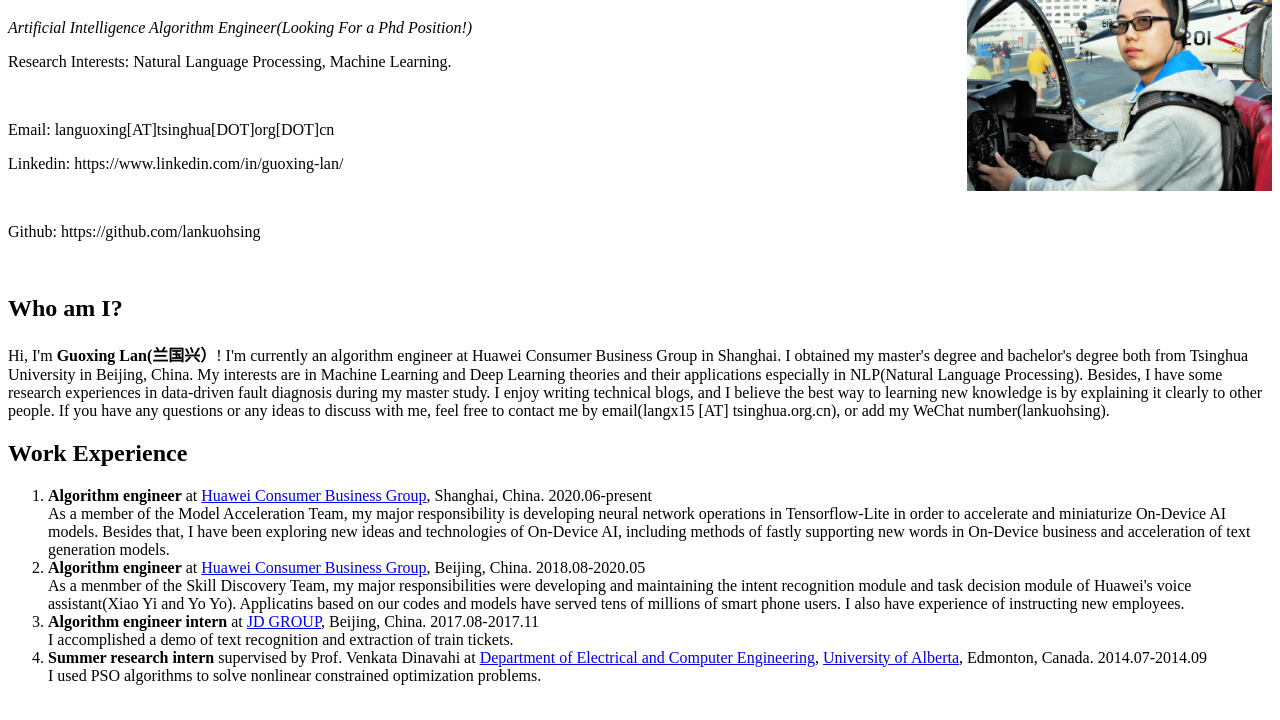
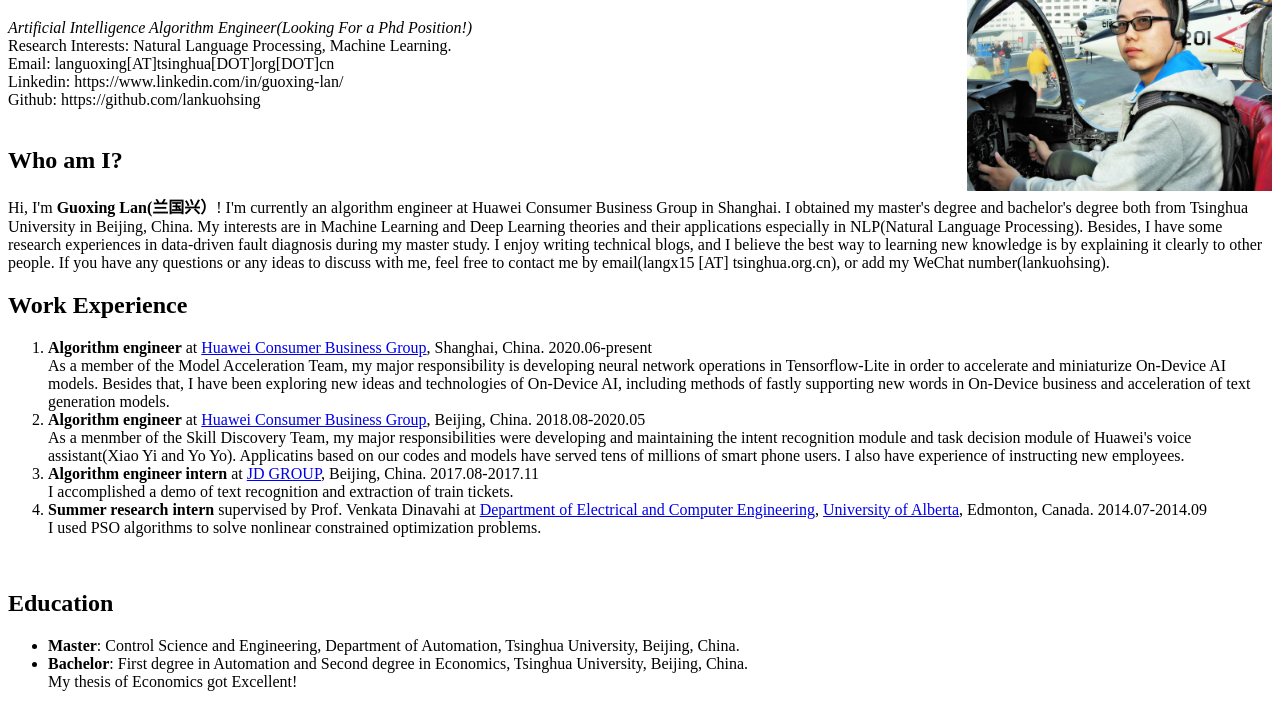
Before and after one commit to lankuohsing/lankuohsing.github.io, a plain HTML site: page index.html in a window 1280 px wide. Shown: the part 80-800 px from the top of the page. Drawn offline with Linux system fonts and the light colour scheme.

Commit message:
change index

```diff
--- a/index.html
+++ b/index.html
@@ -9,11 +9,11 @@
 <img src="/images/avatar.jpg" alt="Avatar" width="305" height="240" style="float:right;width=30%">
 <div style="float:left; width=70%">
   <h1>Guoxing Lan(兰国兴)</h1>
-  <p><i>Artificial Intelligence Algorithm Engineer(Looking For a Phd Position!)</i></p>
-  <p>Research Interests: Natural Language Processing, Machine Learning.</p>
-  <p>Email: languoxing[AT]tsinghua[DOT]org[DOT]cn</p>
-  <p>Linkedin: https://www.linkedin.com/in/guoxing-lan/</p>
-  <p>Github: https://github.com/lankuohsing</p>
+  <i>Artificial Intelligence Algorithm Engineer(Looking For a Phd Position!)</i><br />
+  Research Interests: Natural Language Processing, Machine Learning.<br />
+  Email: languoxing[AT]tsinghua[DOT]org[DOT]cn<br />
+  Linkedin: https://www.linkedin.com/in/guoxing-lan/<br />
+  Github: https://github.com/lankuohsing<br />
 </div>
 
 </body>
```
